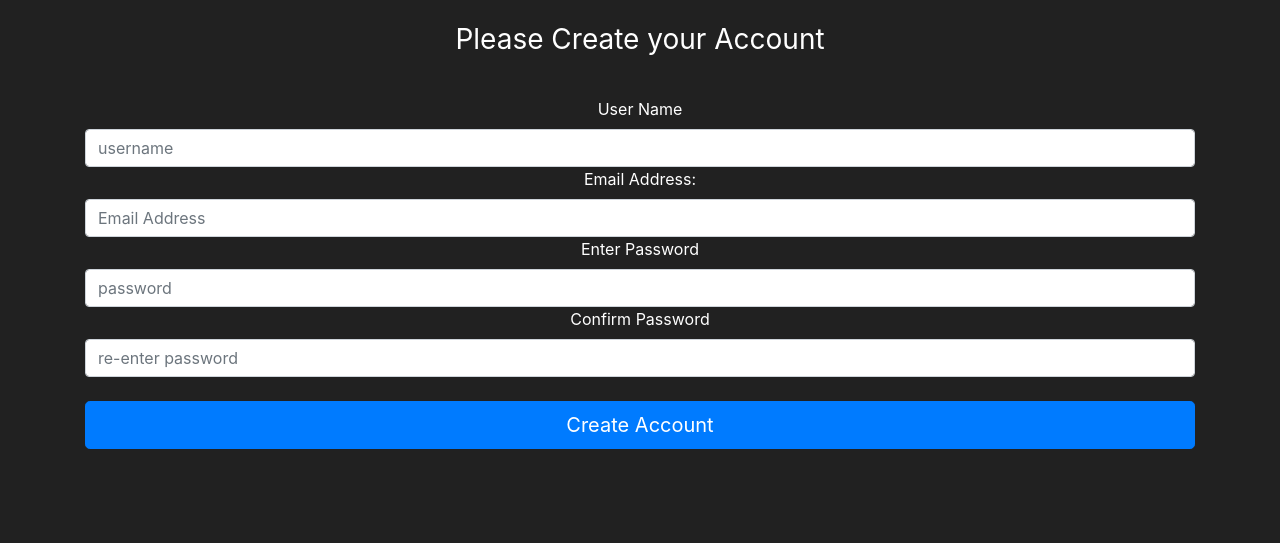
After one commit to kaustavr19/FlaskMarket, a Flask app: page /register in a window 1280 px wide. The commit adds this page. Shown: the part 257-800 px from the top of the page. Run offline with Flask 2, Linux system fonts and the light colour scheme; some libraries are stand-ins or nearby versions.

Commit message:
flask forms

```diff
--- a/market/__init__.py
+++ b/market/__init__.py
@@ -2,6 +2,7 @@ from flask import Flask, render_template
 from flask_sqlalchemy import SQLAlchemy
 app = Flask(__name__)
 app.config['SQLALCHEMY_DATABASE_URI'] = 'sqlite:///market.db'
+app.config['SECRET_KEY'] = '8a06c18fa11c7bd32d6376d7'
 db = SQLAlchemy(app)
 
 from market import routes
--- /dev/null
+++ b/market/forms.py
@@ -0,0 +1,10 @@
+from flask_wtf import FlaskForm
+from wtforms import StringField, PasswordField, SubmitField
+
+
+class RegisterForm(FlaskForm):
+    username = StringField(label='User Name')
+    email_address = StringField(label='Email Address:')
+    password1 = PasswordField(label='Enter Password')
+    password2 = PasswordField(label='Confirm Password')
+    submit = SubmitField(label='Create Account')
--- a/market/routes.py
+++ b/market/routes.py
@@ -1,6 +1,7 @@
 from flask import render_template
 from market import app
 from market.models import Item
+from market.forms import RegisterForm
 
 @app.route('/')
 @app.route('/home')
@@ -11,3 +12,9 @@ def home_page():
 def market_page():
     items = Item.query.all()
     return render_template('market.html', items=items)
+
+
+@app.route('/register')
+def register_page():
+    form = RegisterForm()
+    return render_template('register.html', form=form)
--- a/market/templates/base.html
+++ b/market/templates/base.html
@@ -31,7 +31,7 @@
                     <a class="nav-link" href="#">Login</a>
                 </li>
                 <li class="nav-item">
-                    <a class="nav-link" href="#">Register</a>
+                    <a class="nav-link" href="{{ url_for('register_page') }}">Register</a>
                 </li>
             </ul>
         </div>
--- /dev/null
+++ b/market/templates/register.html
@@ -0,0 +1,33 @@
+{% extends 'base.html'%}
+
+{% block title %}
+    Registration Page
+{% endblock %}
+
+{% block content %}
+<body class="text-center">
+    <div class="container">
+        <form method="POST" class="form-register" style="color:white;">
+            <img class="mb-4" src="https://res.cloudinary.com/dusdl7ezi/image/upload/v1626278061/reg_from_ymvu0k.png" height=200 width=200 alt="">
+            <h1 class="h3 mb-3 font-weight-normal">
+                Please Create your Account
+            </h1>
+            <br>
+            {{ form.username.label() }}
+            {{ form.username(class="form-control", placeholder="username") }}
+
+            {{ form.email_address.label() }}
+            {{ form.email_address(class="form-control", placeholder="Email Address") }}
+
+            {{ form.password1.label() }}
+            {{ form.password1(class="form-control", placeholder="password") }}
+
+            {{ form.password2.label() }}
+            {{ form.password2(class="form-control", placeholder="re-enter password") }}
+
+            <br>
+            {{ form.submit(class="btn btn-lg btn-block btn-primary") }}
+        </form>
+    </div>
+</body>
+{% endblock %}
```
